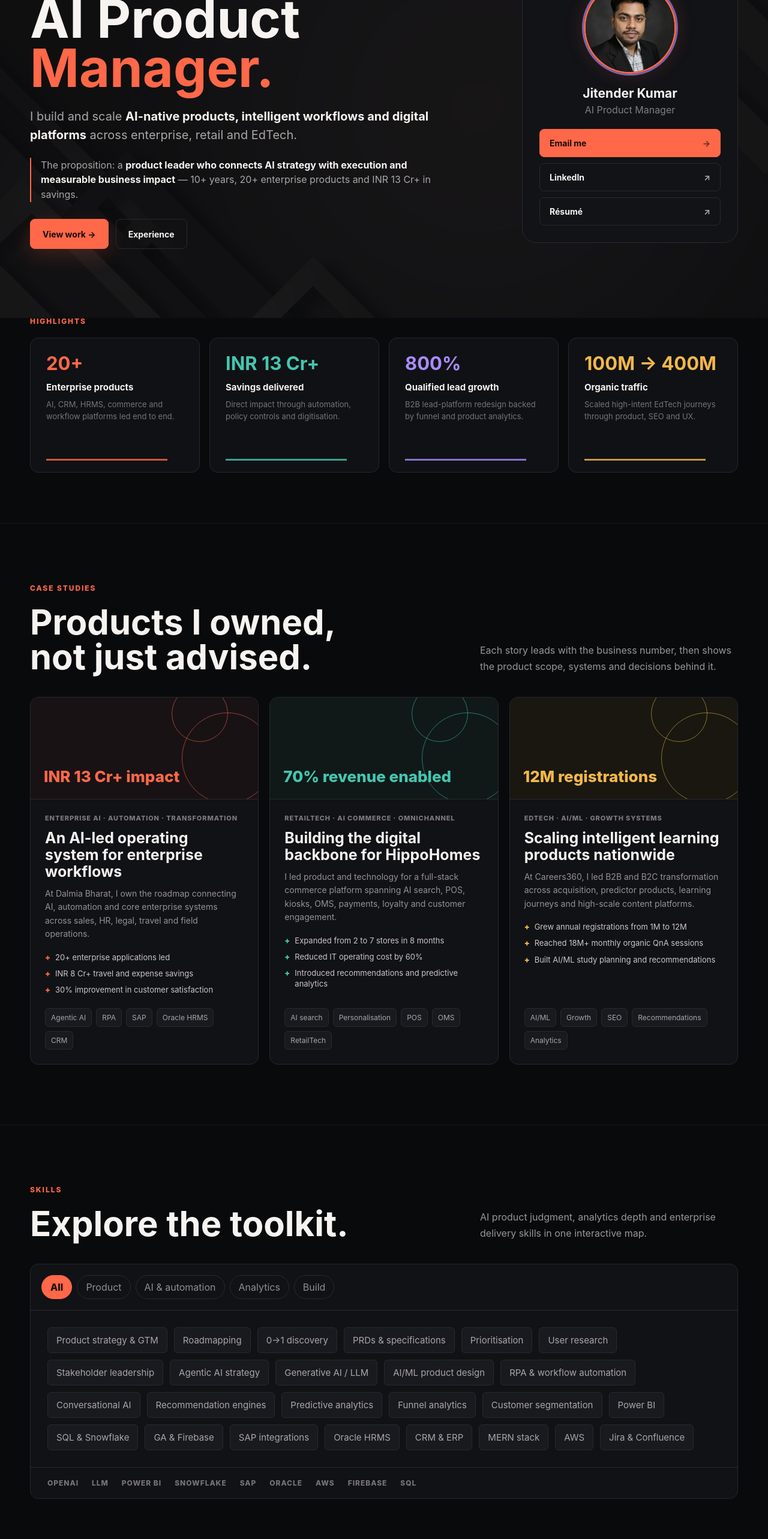
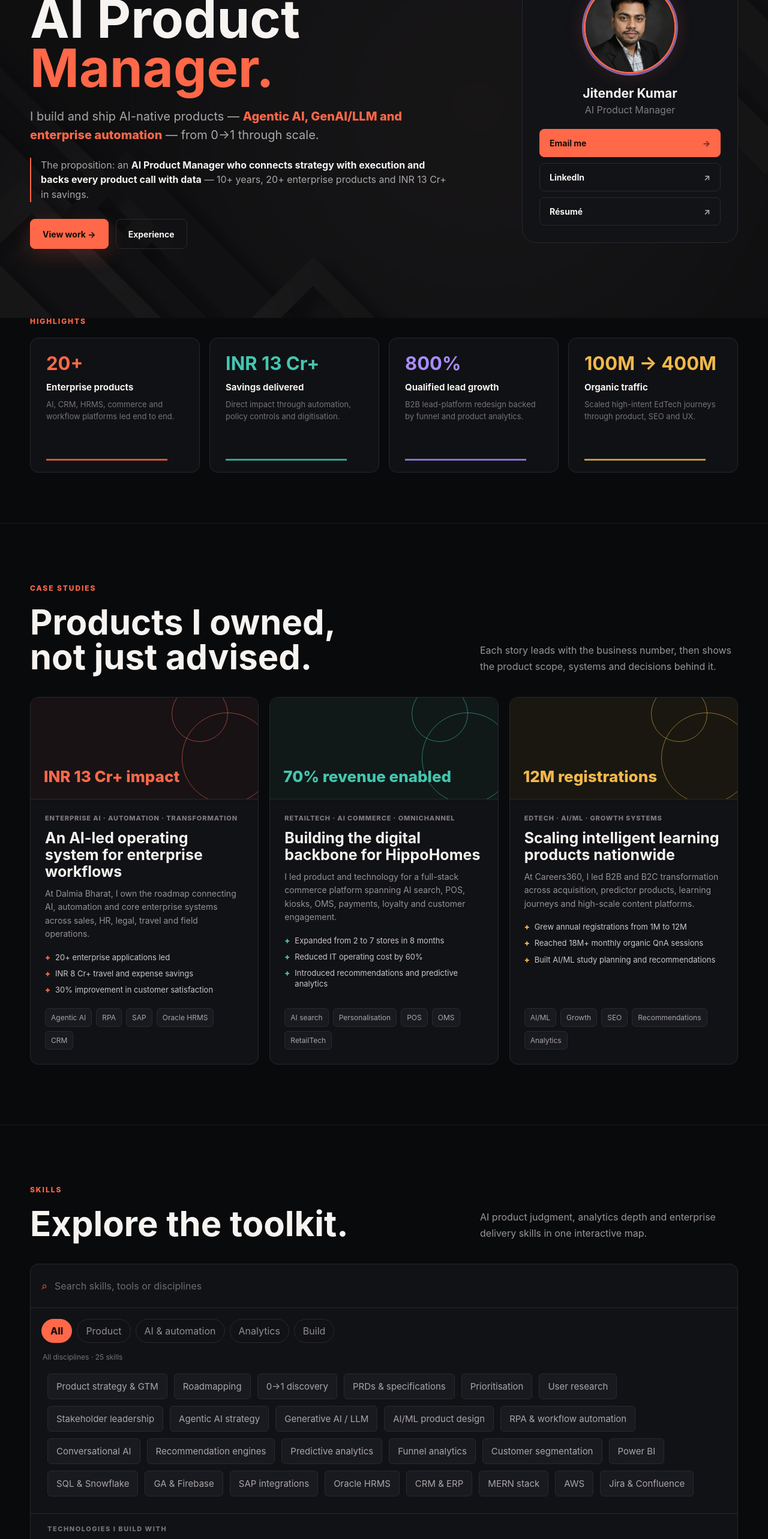
Before and after one commit to Jitender2105/Portfolio, a React (Create React App) app: page / in a window 1280 px wide. Shown: the part 234-2800 px from the top of the page at 60% size. Built offline with nearby package versions, Linux system fonts and the light colour scheme.

Commit message:
Complete reference design interactions

```diff
--- a/src/App.tsx
+++ b/src/App.tsx
@@ -163,6 +163,7 @@ const styles = `
   .accent { color:var(--coral); }
   .hero-lede { color:#aaa6a6; font-size:clamp(17px,2vw,20px); line-height:1.55; margin:0; max-width:720px; }
   .hero-lede strong { color:var(--ink); }
+  .hero-lede .typed-accent { color:var(--coral); font-weight:800; }
   .hero-pitch { border-left:2px solid var(--coral); color:#aaa6a6; line-height:1.55; margin:22px 0 0; max-width:700px; padding-left:16px; }
   .hero-pitch strong { color:var(--ink); }
   .actions { display:flex; flex-wrap:wrap; gap:12px; margin-top:28px; }
@@ -209,12 +210,23 @@ const styles = `
   .outcomes li { color:#cbc6c7; font-size:13px; line-height:1.4; padding-left:17px; position:relative; }.outcomes li::before{color:var(--coral);content:"+";font-weight:900;left:0;position:absolute}.teal .outcomes li::before{color:var(--teal)}.gold .outcomes li::before{color:var(--gold)}
   .tags { display:flex; flex-wrap:wrap; gap:7px; margin-top:auto; }.tags span,.skill-chip { background:#191a1f; border:1px solid var(--line); border-radius:6px; color:#aaa5a8; font-size:12px; padding:7px 9px; }
   .skill-tools { background:var(--panel); border:1px solid var(--line); border-radius:14px; overflow:hidden; }
-  .filter-bar { align-items:center; border-bottom:1px solid var(--line); display:flex; flex-wrap:wrap; gap:8px; padding:18px; }
+  .skill-search { align-items:center; border-bottom:1px solid var(--line); display:flex; gap:12px; padding:18px; }
+  .skill-search span { color:var(--coral); font-size:18px; }
+  .skill-search input { background:transparent; border:0; color:var(--ink); outline:0; padding:8px 0; width:100%; }
+  .skill-search input::placeholder { color:#6f6b6e; }
+  .filter-bar { align-items:center; display:flex; flex-wrap:wrap; gap:8px; padding:18px 18px 8px; }
   .filter-bar button { background:transparent; border:1px solid var(--line); border-radius:999px; color:#918d90; cursor:pointer; padding:9px 14px; }
   .filter-bar button.active { background:var(--coral); border-color:var(--coral); color:#180d09; font-weight:800; }
-  .skill-cloud { display:flex; flex-wrap:wrap; gap:11px; min-height:190px; padding:28px; }
+  .skill-count { color:#777377; font-size:12px; padding:8px 20px 0; }
+  .skill-cloud { display:flex; flex-wrap:wrap; gap:11px; min-height:190px; padding:20px 28px 28px; }
   .skill-chip { align-items:center; display:inline-flex; font-size:15px; padding:11px 14px; transition:border-color .2s,color .2s; }.skill-chip:hover{border-color:var(--coral);color:var(--ink)}
-  .technology-strip { border-top:1px solid var(--line); color:#777377; display:flex; flex-wrap:wrap; font-size:12px; font-weight:800; gap:22px; letter-spacing:.08em; padding:18px 28px; text-transform:uppercase; }
+  .marquee-label { border-top:1px solid var(--line); color:#777377; font-size:11px; font-weight:850; letter-spacing:.14em; padding:18px 28px 12px; text-transform:uppercase; }
+  .technology-marquee { overflow:hidden; padding:0 0 22px; -webkit-mask-image:linear-gradient(to right,transparent,#000 8%,#000 92%,transparent); mask-image:linear-gradient(to right,transparent,#000 8%,#000 92%,transparent); }
+  .marquee-track { animation:marquee 24s linear infinite; display:flex; width:max-content; }
+  .marquee-group { align-items:center; display:flex; flex-shrink:0; gap:28px; padding-right:28px; }
+  .marquee-group span { align-items:center; color:#c5c0c2; display:flex; font-size:14px; font-weight:750; gap:28px; white-space:nowrap; }
+  .marquee-group span::after { color:var(--coral); content:"◆"; font-size:7px; }
+  @keyframes marquee { to { transform:translateX(-50%); } }
   .operating-grid { display:grid; grid-template-columns:repeat(5,minmax(0,1fr)); }
   .operating-step { border-left:1px solid var(--line); min-height:280px; padding:24px; }.operating-step:last-child{border-right:1px solid var(--line)}
   .step-number { color:var(--coral); font-size:12px; font-weight:900; letter-spacing:.14em; }.operating-step h3{font-size:23px;margin:34px 0 13px}.operating-step p{color:#8f8a8d;font-size:14px;line-height:1.65;margin:0}
@@ -222,17 +234,23 @@ const styles = `
   .timeline { display:grid; gap:18px; }.role-card{background:var(--panel);border:1px solid var(--line);border-radius:14px;display:grid;gap:24px;grid-template-columns:240px minmax(0,1fr);padding:28px}.role-period{color:var(--coral);font-size:13px;font-weight:800}.company{color:#8f8a8d;font-size:14px;margin-top:8px}.role-card h3{font-size:24px;line-height:1.2;margin:0 0 15px}.role-card ul{display:grid;gap:10px;list-style:none;margin:18px 0 0;padding:0}.role-card li{color:#aaa5a7;line-height:1.5;padding-left:20px;position:relative}.role-card li::before{color:var(--coral);content:"→";left:0;position:absolute}
   .education { align-items:center; border:1px solid var(--line); border-radius:14px; display:grid; gap:20px; grid-template-columns:1fr 1fr; margin-top:18px; padding:28px; }.education b{display:block;margin-bottom:5px}.education span{color:#8f8a8d;font-size:14px}
   .ventures { display:grid; gap:18px; grid-template-columns:1fr 1fr; margin-top:60px; }.venture{background:var(--panel2);border:1px solid var(--line);border-radius:14px;padding:28px}.venture b{color:var(--coral);font-size:12px;letter-spacing:.1em;text-transform:uppercase}.venture h3{font-size:30px;margin:12px 0}.venture p{color:#969194;line-height:1.6}.venture a{color:var(--coral);font-weight:800}
-  .recognition { display:grid; gap:12px; grid-template-columns:repeat(4,minmax(0,1fr)); margin-top:60px; }.recognition-card{border-top:2px solid var(--coral);padding:20px 4px}.recognition-card:nth-child(2){border-color:var(--teal)}.recognition-card:nth-child(3){border-color:var(--violet)}.recognition-card:nth-child(4){border-color:var(--gold)}.recognition-card strong{display:block;font-size:24px;margin-bottom:9px}.recognition-card p{color:#8f8a8d;font-size:13px;line-height:1.5;margin:0}
+  .recognition-grid { display:grid; gap:14px; grid-template-columns:repeat(4,minmax(0,1fr)); }.recognition-card{background:var(--panel);border:1px solid var(--line);border-radius:12px;min-height:220px;padding:24px;position:relative}.recognition-card::before{background:var(--coral);content:"";height:3px;left:24px;position:absolute;right:24px;top:0}.recognition-card:nth-child(2)::before{background:var(--teal)}.recognition-card:nth-child(3)::before{background:var(--violet)}.recognition-card:nth-child(4)::before{background:var(--gold)}.award-mark{align-items:center;background:#1d1719;border:1px solid #3a2829;border-radius:50%;color:var(--coral);display:flex;font-size:20px;font-weight:900;height:48px;justify-content:center;margin-bottom:30px;width:48px}.recognition-card:nth-child(2) .award-mark{color:var(--teal)}.recognition-card:nth-child(3) .award-mark{color:var(--violet)}.recognition-card:nth-child(4) .award-mark{color:var(--gold)}.recognition-card strong{display:block;font-size:21px;margin-bottom:9px}.recognition-card p{color:#8f8a8d;font-size:13px;line-height:1.5;margin:0}.award-type{bottom:20px;color:#6f6b6e;font-size:10px;font-weight:850;letter-spacing:.12em;position:absolute;text-transform:uppercase}
   .contact-box { align-items:center; background:var(--coral); border-radius:18px; color:#160d0a; display:grid; gap:32px; grid-template-columns:1fr auto; padding:48px; }.contact-box .label{color:#160d0a}.contact-box h2{font-size:clamp(38px,5vw,60px);line-height:1;margin:0;max-width:760px}.contact-box p{font-size:17px;line-height:1.55;margin:18px 0 0;max-width:700px}.contact-actions{display:grid;gap:10px}.contact-actions .button{background:#120e0d;border-color:#120e0d;color:white;min-width:210px}.contact-actions .button:last-child{background:transparent;color:#160d0a}
   footer { color:#6f6b6e; display:flex; justify-content:space-between; margin:0 auto; max-width:1180px; padding:28px 0 38px; width:calc(100% - 48px); }
-  @media(max-width:980px){.hero{grid-template-columns:1fr}.profile-card{display:grid;gap:20px;grid-template-columns:180px 1fr;text-align:left}.portrait-ring{margin:0}.profile-links{grid-column:2}.metric-grid,.case-grid,.recognition{grid-template-columns:repeat(2,minmax(0,1fr))}.operating-grid{grid-template-columns:repeat(2,minmax(0,1fr))}.operating-step{border-bottom:1px solid var(--line)}.section-head{grid-template-columns:1fr}}
-  @media(max-width:720px){.nav{height:auto;padding:14px 20px}.nav-links{display:none}.wrap{width:calc(100% - 32px)}.hero{gap:32px;min-height:auto;padding:54px 0}.profile-card{display:block;text-align:center}.portrait-ring{margin:0 auto 20px}.profile-links{margin-top:20px}.metric-grid,.case-grid,.project-grid,.ventures,.recognition{grid-template-columns:1fr}.metric-card{min-height:190px}.section{padding:72px 0}.operating-grid{grid-template-columns:1fr}.operating-step{border-right:1px solid var(--line);min-height:auto}.role-card,.education,.contact-box{grid-template-columns:1fr}.role-card{padding:22px}.contact-box{padding:30px}.contact-actions{width:100%}.contact-actions .button{min-width:0}.filter-bar{overflow-x:auto;flex-wrap:nowrap}.filter-bar button{white-space:nowrap}footer{display:grid;gap:8px;width:calc(100% - 32px)}}
+  @media(max-width:980px){.hero{grid-template-columns:1fr}.profile-card{display:grid;gap:20px;grid-template-columns:180px 1fr;text-align:left}.portrait-ring{margin:0}.profile-links{grid-column:2}.metric-grid,.case-grid,.recognition-grid{grid-template-columns:repeat(2,minmax(0,1fr))}.operating-grid{grid-template-columns:repeat(2,minmax(0,1fr))}.operating-step{border-bottom:1px solid var(--line)}.section-head{grid-template-columns:1fr}}
+  @media(max-width:720px){.nav{height:auto;padding:14px 20px}.nav-links{display:none}.wrap{width:calc(100% - 32px)}.hero{gap:32px;min-height:auto;padding:54px 0}.profile-card{display:block;text-align:center}.portrait-ring{margin:0 auto 20px}.profile-links{margin-top:20px}.metric-grid,.case-grid,.project-grid,.ventures,.recognition-grid{grid-template-columns:1fr}.metric-card{min-height:190px}.section{padding:72px 0}.operating-grid{grid-template-columns:1fr}.operating-step{border-right:1px solid var(--line);min-height:auto}.role-card,.education,.contact-box{grid-template-columns:1fr}.role-card{padding:22px}.contact-box{padding:30px}.contact-actions{width:100%}.contact-actions .button{min-width:0}.filter-bar{overflow-x:auto;flex-wrap:nowrap}.filter-bar button{white-space:nowrap}footer{display:grid;gap:8px;width:calc(100% - 32px)}}
   @media(max-width:440px){h1{font-size:48px}.hero-lede{font-size:16px}.metric-grid{grid-template-columns:1fr}.actions .button{width:100%}.skill-cloud{padding:20px}.case-card{min-height:0}}
+  @media(prefers-reduced-motion:reduce){.marquee-track{animation:none}}
 `;
 
 function App() {
   const [category, setCategory] = useState<(typeof categories)[number]>("All");
-  const visibleSkills = useMemo(() => category === "All" ? skills : skills.filter((skill) => skill.category === category), [category]);
+  const [query, setQuery] = useState("");
+  const visibleSkills = useMemo(() => skills.filter((skill) => {
+    const matchesCategory = category === "All" || skill.category === category;
+    return matchesCategory && skill.name.toLowerCase().includes(query.toLowerCase().trim());
+  }), [category, query]);
+  const technologies = ["OpenAI", "LLM", "Agentic AI", "Power BI", "Snowflake", "SAP", "Oracle HRMS", "AWS", "Firebase", "SQL", "MERN", "Jira"];
 
   return (
     <main className="site-shell">
@@ -247,8 +265,8 @@ function App() {
           <div>
             <span className="availability">Open to AI product leadership opportunities</span>
             <h1>AI Product<br/><span className="accent">Manager.</span></h1>
-            <p className="hero-lede">I build and scale <strong>AI-native products, intelligent workflows and digital platforms</strong> across enterprise, retail and EdTech.</p>
-            <p className="hero-pitch">The proposition: a <strong>product leader who connects AI strategy with execution and measurable business impact</strong> — 10+ years, 20+ enterprise products and INR 13 Cr+ in savings.</p>
+            <p className="hero-lede">I build and ship AI-native products — <span className="typed-accent">Agentic AI, GenAI/LLM and enterprise automation</span> — from 0→1 through scale.</p>
+            <p className="hero-pitch">The proposition: an <strong>AI Product Manager who connects strategy with execution and backs every product call with data</strong> — 10+ years, 20+ enterprise products and INR 13 Cr+ in savings.</p>
             <div className="actions">
               <a className="button primary" href="#work">View work →</a>
               <a className="button" href="#experience">Experience</a>
@@ -284,9 +302,12 @@ function App() {
         <p className="label">Skills</p>
         <div className="section-head"><h2>Explore the toolkit.</h2><p>AI product judgment, analytics depth and enterprise delivery skills in one interactive map.</p></div>
         <div className="skill-tools">
+          <label className="skill-search"><span>⌕</span><input value={query} onChange={(event) => setQuery(event.target.value)} placeholder="Search skills, tools or disciplines" /></label>
           <div className="filter-bar" aria-label="Filter skills">{categories.map((item) => <button className={category === item ? "active" : ""} key={item} onClick={() => setCategory(item)}>{item}</button>)}</div>
+          <div className="skill-count">{category === "All" ? "All disciplines" : category} · {visibleSkills.length} skills</div>
           <div className="skill-cloud" aria-live="polite">{visibleSkills.map((skill) => <span className="skill-chip" key={skill.name}>{skill.name}</span>)}</div>
-          <div className="technology-strip"><span>OpenAI</span><span>LLM</span><span>Power BI</span><span>Snowflake</span><span>SAP</span><span>Oracle</span><span>AWS</span><span>Firebase</span><span>SQL</span></div>
+          <div className="marquee-label">Technologies I build with</div>
+          <div className="technology-marquee" aria-label="Technologies I build with"><div className="marquee-track">{[0,1].map((copy) => <div className="marquee-group" aria-hidden={copy === 1} key={copy}>{technologies.map((technology) => <span key={`${copy}-${technology}`}>{technology}</span>)}</div>)}</div></div>
         </div>
       </div></section>
 
@@ -305,11 +326,16 @@ function App() {
           <div><h3>{role.title}</h3><div className="tags">{role.skills.map((skill) => <span key={skill}>{skill}</span>)}</div><ul>{role.bullets.map((bullet) => <li key={bullet}>{bullet}</li>)}</ul></div>
         </article>)}</div>
         <div className="education"><div><b>MBA / PGDM</b><span>Birla Institute of Management Technology · 2014–2016</span></div><div><b>B.Tech, Computer Science Engineering</b><span>Lovely Professional University · 2010–2014</span></div></div>
-        <div className="recognition" aria-label="Awards and recognition">{recognition.map(([value,copy]) => <article className="recognition-card" key={value}><strong>{value}</strong><p>{copy}</p></article>)}</div>
         <div className="ventures">
           <article className="venture"><b>Co-Founder</b><h3>EduquestIQ</h3><p>A holistic student-development platform across academics, creativity, leadership and public speaking.</p><a href="https://eduquestiq.com/" target="_blank" rel="noreferrer">Explore venture ↗</a></article>
           <article className="venture"><b>Founder</b><h3>HomeInteriors360</h3><p>Home-interiors discovery and decision support for customers who need clarity before investing in their spaces.</p><a href="https://homeinteriors360.com/" target="_blank" rel="noreferrer">Explore venture ↗</a></article>
         </div>
+      </div></section>
+
+      <section className="section" id="recognition"><div className="wrap">
+        <p className="label">Recognition & leadership</p>
+        <div className="section-head"><h2>Awards, and the<br/>outcomes behind them.</h2><p>Recognition for product leadership, growth, operating discipline and transformation impact across the career journey.</p></div>
+        <div className="recognition-grid">{recognition.map(([value,copy],index) => <article className="recognition-card" key={value}><span className="award-mark">{index + 1}</span><strong>{value}</strong><p>{copy}</p><span className="award-type">{index === 3 ? "Programme leadership" : "Recognition"}</span></article>)}</div>
       </div></section>
 
       <section className="section" id="contact"><div className="wrap">
```
